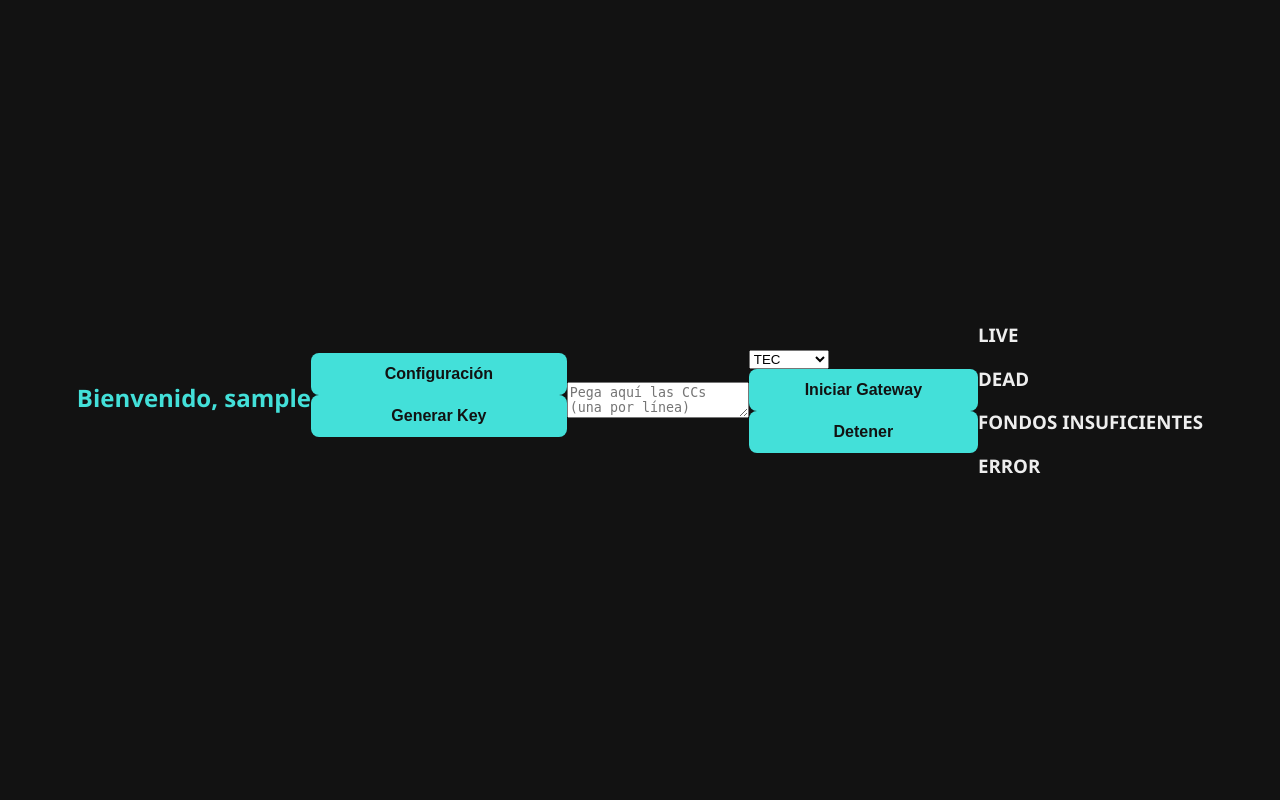
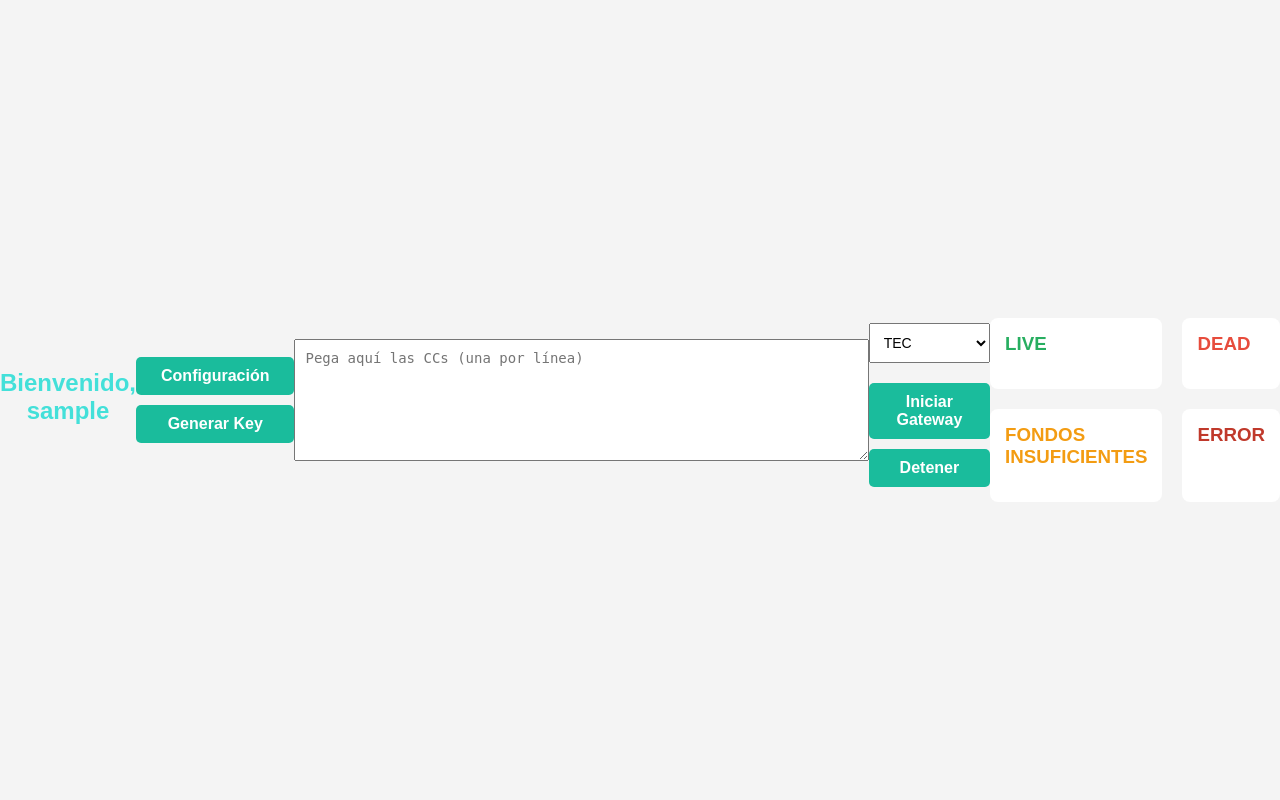
Before and after one commit to rodrigoqgomez/botweb, a Flask app: page /dashboard in a window 1280 px wide. Run offline with Flask 3, Linux system fonts and the light colour scheme; the visitor is signed in with stand-in values (Sample User, id 1); tables that the repository leaves empty hold one stand-in row (values such as "Sample post").

Commit message:
style.css

```diff
--- a/static/css/style.css
+++ b/static/css/style.css
@@ -103,3 +103,215 @@ a {
 a:hover {
   text-decoration: underline;
 }
+body {
+            margin: 0;
+            font-family: Arial, sans-serif;
+            display: flex;
+            height: 100vh;
+            background: #1e1e1e;
+            color: white;
+        }
+        .sidebar {
+            width: 250px;
+            background: #121212;
+            display: flex;
+            flex-direction: column;
+            padding: 20px;
+            box-sizing: border-box;
+            border-right: 1px solid #333;
+        }
+        .sidebar h2 {
+            color: #43e0d9;
+            margin: 0 0 20px 0;
+            font-size: 22px;
+        }
+        .sidebar .user-info {
+            margin-bottom: 30px;
+        }
+        .sidebar .menu {
+            flex: 1;
+        }
+        .sidebar .menu button {
+            background: none;
+            border: none;
+            color: #eee;
+            text-align: left;
+            padding: 10px 0;
+            width: 100%;
+            cursor: pointer;
+            font-size: 16px;
+        }
+        .sidebar .menu button:hover {
+            color: #43e0d9;
+        }
+        .sidebar .logout {
+            background: #e04343;
+            border: none;
+            padding: 10px;
+            color: white;
+            border-radius: 5px;
+            cursor: pointer;
+        }
+        .main-content {
+            flex: 1;
+            padding: 20px;
+            overflow-y: auto;
+        }
+        textarea {
+            width: 100%;
+            max-width: 600px;
+            height: 100px;
+            margin-top: 10px;
+        }
+        select, button {
+            margin-top: 10px;
+        }
+        .outputs-container {
+            display: grid;
+            grid-template-columns: repeat(2, 1fr);
+            gap: 20px;
+            margin-top: 20px;
+        }
+        .output {
+            background: #2a2a2a;
+            padding: 10px;
+            border-radius: 5px;
+        }
+        .output h3 {
+            margin-top: 0;
+        }
+        body {
+    margin: 0;
+    font-family: Arial, sans-serif;
+    background: #f4f4f4;
+    display: flex;
+}
+
+.sidebar {
+    width: 250px;
+    background: #2c3e50;
+    color: #fff;
+    height: 100vh;
+    display: flex;
+    flex-direction: column;
+    align-items: center;
+}
+
+.user-info {
+    margin-top: 20px;
+    text-align: center;
+}
+
+.avatar {
+    width: 80px;
+    height: 80px;
+    background: #34495e;
+    border-radius: 50%;
+    margin-bottom: 10px;
+}
+
+.username {
+    font-size: 18px;
+}
+
+.status {
+    font-size: 14px;
+    color: #1abc9c;
+}
+
+nav ul {
+    list-style: none;
+    padding: 0;
+    width: 100%;
+    margin-top: 30px;
+}
+
+nav ul li {
+    padding: 15px;
+    cursor: pointer;
+    text-align: center;
+}
+
+nav ul li.active,
+nav ul li:hover {
+    background: #1abc9c;
+}
+
+.main-content {
+    flex: 1;
+    padding: 20px;
+}
+
+.header h1 {
+    margin: 0;
+    font-size: 24px;
+    color: #333;
+}
+
+.content {
+    margin-top: 20px;
+}
+
+.form-section {
+    background: #fff;
+    padding: 20px;
+    border-radius: 8px;
+    margin-bottom: 20px;
+}
+
+textarea, select {
+    width: 100%;
+    margin: 10px 0;
+    padding: 10px;
+    font-size: 14px;
+}
+
+button {
+    padding: 10px 20px;
+    margin-right: 10px;
+    border: none;
+    cursor: pointer;
+    background: #1abc9c;
+    color: #fff;
+    border-radius: 5px;
+}
+
+button:hover {
+    background: #16a085;
+}
+
+#progressContainer {
+    margin-top: 20px;
+}
+
+.progress-bar {
+    width: 100%;
+    background: #ccc;
+    border-radius: 10px;
+    overflow: hidden;
+    height: 20px;
+}
+
+#progressBar {
+    height: 100%;
+    width: 0%;
+    background: #1abc9c;
+    transition: width 0.3s ease;
+}
+
+.results {
+    display: grid;
+    grid-template-columns: repeat(auto-fill, minmax(200px, 1fr));
+    gap: 20px;
+}
+
+.output {
+    background: #fff;
+    padding: 15px;
+    border-radius: 8px;
+}
+
+.live h3 { color: #27ae60; }
+.dead h3 { color: #e74c3c; }
+.funds h3 { color: #f39c12; }
+.error h3 { color: #c0392b; }
```
